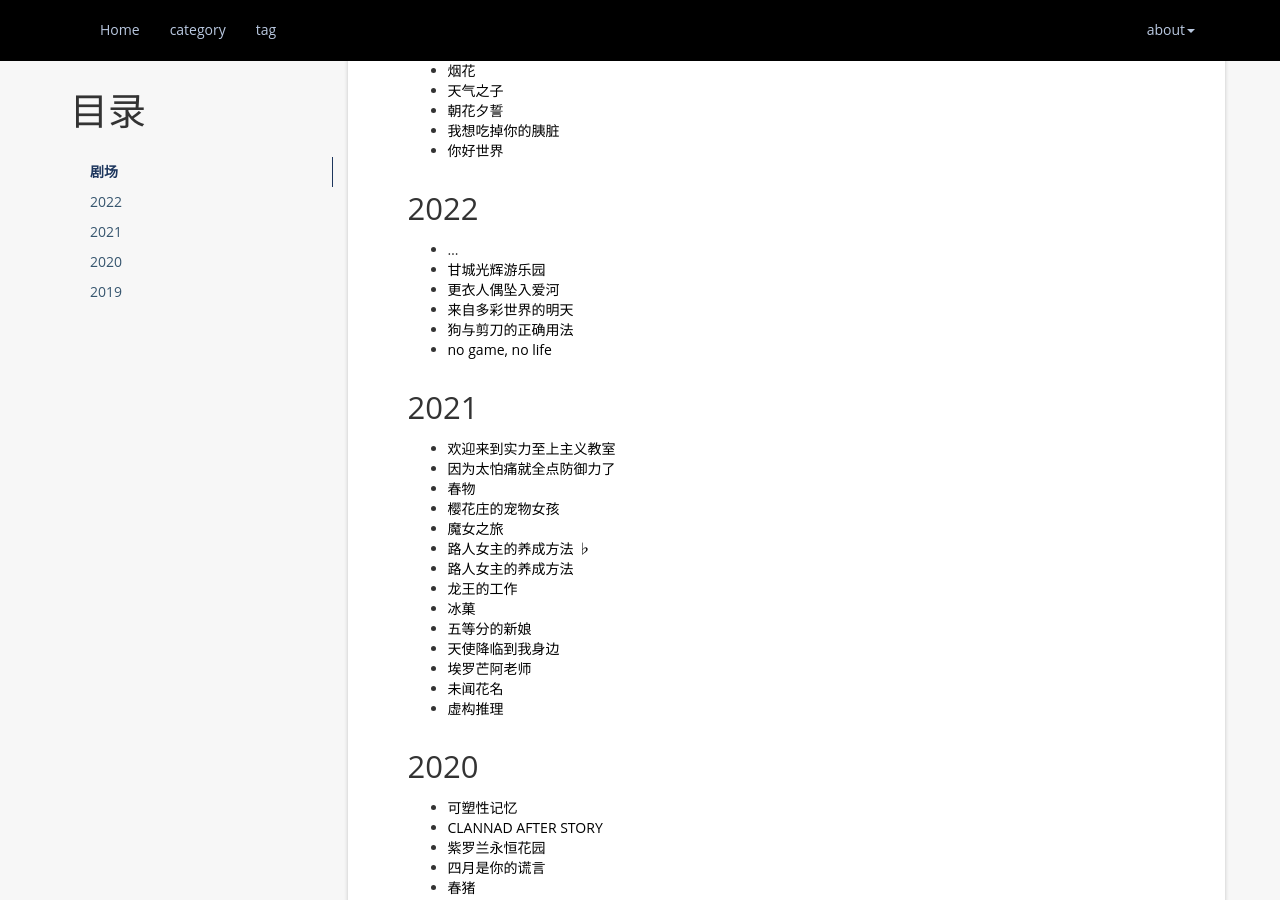
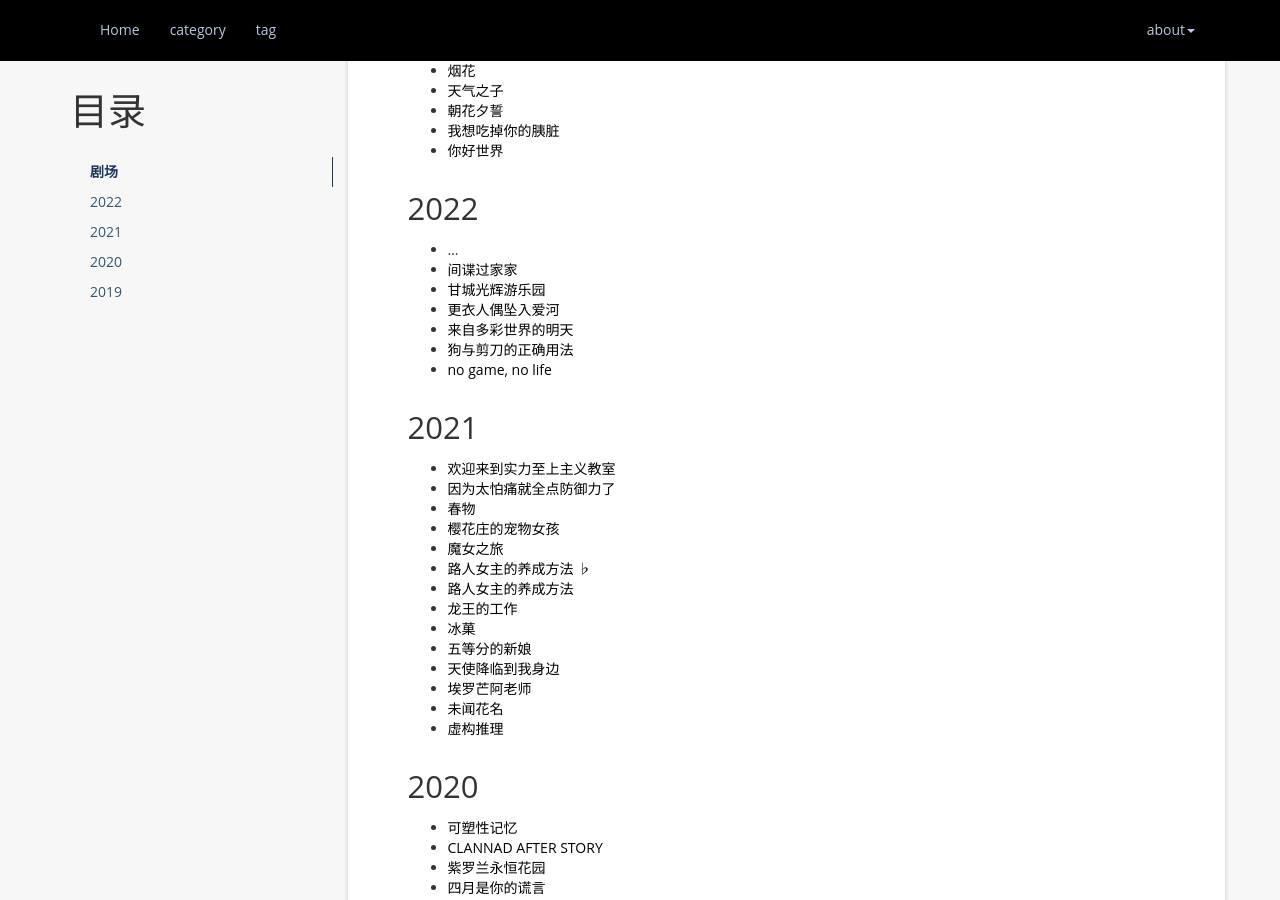
Before and after one commit to atgtahub/atgtahub.github.io, a Jekyll site: the page built from bangumi.md, in a window 1280 px wide and 900 px high, scrolled down 513 px. Built offline with Jekyll 4.4.1, drawn with Linux system fonts in a browser that asks for light colours; a script that is not in the unit is left out; comment, search, counter and statistics services are not loaded.

Commit message:
new bangumi

```diff
--- a/bangumi.md
+++ b/bangumi.md
@@ -23,6 +23,7 @@
 2022
 -
 + ...
++ <a href="https://www.bilibili.com/bangumi/play/ep508404" target="_blank">间谍过家家</a>
 + <a href="https://www.bilibili.com/bangumi/play/ss281" target="_blank">甘城光辉游乐园</a>
 + <a href="https://www.agemys.com/play/20220070" target="_blank">更衣人偶坠入爱河</a>
 + <a href="https://www.agemys.com/play/20180230" target="_blank">来自多彩世界的明天</a>
```
